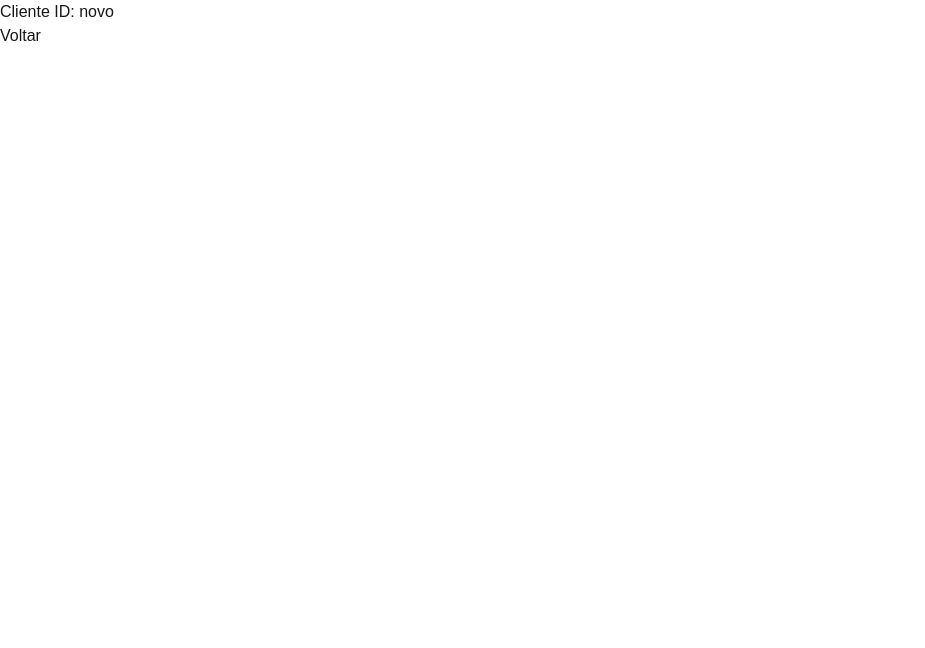
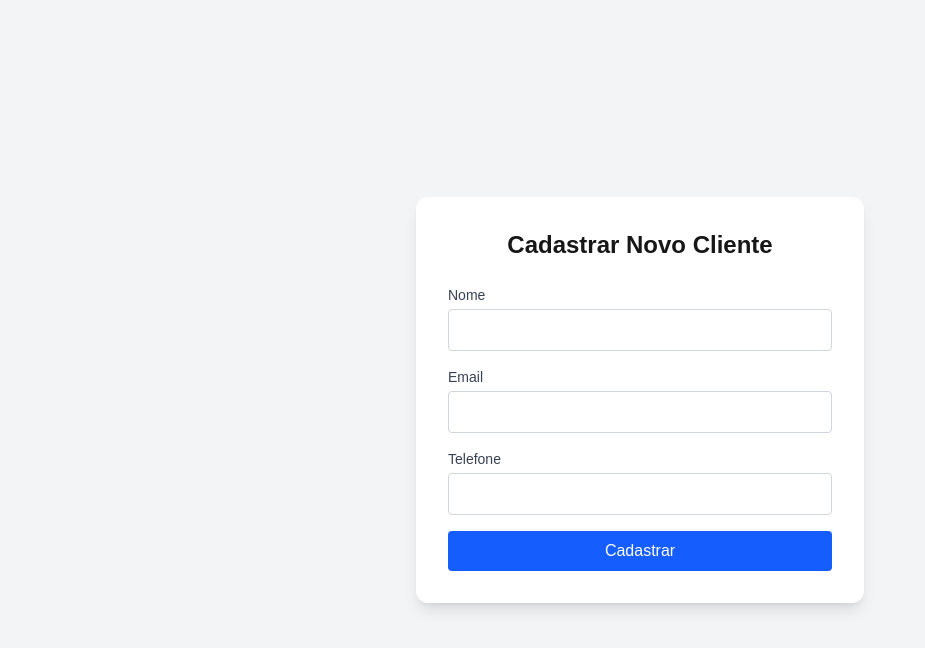
Before and after one commit to LipeeRevoltado/next-app, a Next.js app: page /clientes/novo in a window 1280 px wide. Shown: the top 648 px of the page, without its empty margins (0-925 px from the left). Built offline with nearby package versions, Linux system fonts and the light colour scheme.

Commit message:
Ajustes gerais e ajuste na API

```diff
--- /dev/null
+++ b/lib/db.ts
@@ -0,0 +1,11 @@
+import mysql from 'mysql2/promise';
+
+const pool = mysql.createPool({
+  host: '144.22.200.28',
+  user: 'felipe',
+  password: 'GpCBsGBcsjGnZMxP',
+  database: 'felipe',
+  port: 3306,
+});
+
+export default pool;
--- /dev/null
+++ b/src/app/api/clientes/[id]/route.ts
@@ -0,0 +1,13 @@
+import { NextResponse } from 'next/server';
+import pool from '../../../../../lib/db';
+
+export async function PUT(request: Request, { params }: { params: { id: string } }) {
+  const { nome, telefone } = await request.json();
+  await pool.query('UPDATE cliente SET nome = ?, telefone = ? WHERE id = ?', [nome, telefone, params.id]);
+  return NextResponse.json({ message: 'Cliente atualizado' });
+}
+
+export async function DELETE(_: Request, { params }: { params: { id: string } }) {
+  await pool.query('DELETE FROM cliente WHERE id = ?', [params.id]);
+  return NextResponse.json({ message: 'Cliente deletado' });
+}
--- a/src/app/api/clientes/route.ts
+++ b/src/app/api/clientes/route.ts
@@ -1,23 +1,18 @@
-import { NextResponse } from "next/server";
+import { NextResponse } from 'next/server';
+import pool from '../../../../lib/db';
 
-let listaClientes = [
-  { id: 1, nome: "João", idade: 25 },
-  { id: 2, nome: "Maria", idade: 30 },
-];
-
-export async function GET(request: Request) {
-  const { searchParams } = new URL(request.url);
-  console.log("PARAMS =>", searchParams);
-
-  const nome = searchParams.get("nome");
-  console.log("PARAMS nome =>", nome);
-
-  return NextResponse.json(listaClientes, { status: 201 });
+export async function GET() {
+  try {
+    const [rows] = await pool.query('SELECT * FROM cliente ORDER BY id');
+    return NextResponse.json(rows);
+  } catch (error) {
+    console.error('Erro ao buscar clientes:', error);
+    return NextResponse.json([], { status: 500 }); // <- Retorna array vazio no erro
+  }
 }
 
 export async function POST(request: Request) {
-  const body = await request.json();
-  console.log("BODY =>", body);
-
-  return NextResponse.json({ message: "Hello World" });
+  const { nome, email, telefone } = await request.json();
+  await pool.query('INSERT INTO cliente (nome, email, telefone) VALUES (?, ?, ?)', [nome, email, telefone]);
+  return NextResponse.json({ message: 'Cliente cadastrado' });
 }
--- a/src/app/clientes/[id]/page.tsx
+++ b/src/app/clientes/[id]/page.tsx
@@ -1,21 +1,65 @@
 "use client";
 
-import Link from "next/link";
-import { useState } from "react";
+import { useEffect, useState } from "react";
+import { useRouter } from "next/navigation";
 
 export default function ClienteId({ params }: { params: { id: string } }) {
-    const [cliente, setCliente] = useState({});
+  const [cliente, setCliente] = useState<any>(null);
+  const [nome, setNome] = useState("");
+  const [telefone, setTelefone] = useState("");
+  const router = useRouter();
 
-    console.log("ID =>", params.id);
+  useEffect(() => {
+    fetch(`/api/clientes`)
+      .then(res => res.json())
+      .then(data => {
+        const c = data.find((c: any) => c.id == params.id);
+        if (c) {
+          setCliente(c);
+          setNome(c.nome);
+          setTelefone(c.telefone);
+        }
+      });
+  }, [params.id]);
 
+  const handleUpdate = async () => {
+    await fetch(`/api/clientes/${params.id}`, {
+      method: 'PUT',
+      body: JSON.stringify({ nome, telefone }),
+      headers: { 'Content-Type': 'application/json' },
+    });
+    router.push('/clientes');
+  };
 
+  if (!cliente) return <p className="p-4">Carregando...</p>;
 
   return (
-    <div>
-      <h1>Cliente ID: {params.id}</h1>
-      <Link href="/clientes">Voltar</Link>
-
-      <input></input>
+    <div className="min-h-screen bg-gray-100 py-10 px-4 sm:px-10">
+      <div className="max-w-2xl mx-auto bg-white p-8 rounded shadow">
+        <h1 className="text-2xl font-bold mb-6">Editando Cliente #{params.id}</h1>
+        <div className="space-y-4">
+          <input
+            type="text"
+            value={nome}
+            onChange={e => setNome(e.target.value)}
+            placeholder="Nome"
+            className="w-full border rounded px-4 py-2"
+          />
+          <input
+            type="text"
+            value={telefone}
+            onChange={e => setTelefone(e.target.value)}
+            placeholder="Telefone"
+            className="w-full border rounded px-4 py-2"
+          />
+          <button
+            onClick={handleUpdate}
+            className="bg-blue-600 text-white px-5 py-2 rounded hover:bg-blue-700 transition"
+          >
+            Salvar Alterações
+          </button>
+        </div>
+      </div>
     </div>
   );
 }
--- /dev/null
+++ b/src/app/clientes/novo/page.tsx
@@ -0,0 +1,72 @@
+'use client';
+
+import { useState } from 'react';
+import { useRouter } from 'next/navigation';
+
+export default function NovoCliente() {
+  const [nome, setNome] = useState('');
+  const [email, setEmail] = useState('');
+  const [telefone, setTelefone] = useState('');
+  const router = useRouter();
+
+  const handleSubmit = async (e: React.FormEvent) => {
+    e.preventDefault();
+
+    await fetch('/api/clientes', {
+      method: 'POST',
+      headers: { 'Content-Type': 'application/json' },
+      body: JSON.stringify({ nome, email, telefone }),
+    });
+
+    router.push('/clientes');
+  };
+
+  return (
+    <div className="min-h-screen bg-gray-100 flex items-center justify-center">
+      <div className="bg-white p-8 rounded-xl shadow-lg w-full max-w-md">
+        <h1 className="text-2xl font-bold mb-6 text-center">Cadastrar Novo Cliente</h1>
+        <form onSubmit={handleSubmit} className="space-y-4">
+          <div>
+            <label className="block text-sm font-medium text-gray-700">Nome</label>
+            <input
+              type="text"
+              value={nome}
+              onChange={(e) => setNome(e.target.value)}
+              required
+              className="mt-1 block w-full border border-gray-300 rounded px-3 py-2"
+            />
+          </div>
+
+          <div>
+            <label className="block text-sm font-medium text-gray-700">Email</label>
+            <input
+              type="email"
+              value={email}
+              onChange={(e) => setEmail(e.target.value)}
+              required
+              className="mt-1 block w-full border border-gray-300 rounded px-3 py-2"
+            />
+          </div>
+
+          <div>
+            <label className="block text-sm font-medium text-gray-700">Telefone</label>
+            <input
+              type="text"
+              value={telefone}
+              onChange={(e) => setTelefone(e.target.value)}
+              required
+              className="mt-1 block w-full border border-gray-300 rounded px-3 py-2"
+            />
+          </div>
+
+          <button
+            type="submit"
+            className="w-full bg-blue-600 text-white py-2 rounded hover:bg-blue-700 transition"
+          >
+            Cadastrar
+          </button>
+        </form>
+      </div>
+    </div>
+  );
+}
--- a/src/app/clientes/page.tsx
+++ b/src/app/clientes/page.tsx
@@ -1,15 +1,68 @@
 "use client";
 
-import { useState } from "react";
+import { useEffect, useState } from "react";
+import Link from "next/link";
 
 export default function Clientes() {
-  const [clientes, setClientes] = useState({});
+  const [clientes, setClientes] = useState<any[]>([]);
 
-  console.log('LISTA DE CLIENTES');
+  useEffect(() => {
+    fetch("/api/clientes")
+      .then(res => res.json())
+      .then(data => {
+        console.log("Dados recebidos:", data);
+        setClientes(data);
+      });
+  }, []);
+
+  const excluirCliente = async (id: number) => {
+    await fetch(`/api/clientes/${id}`, {
+      method: "DELETE",
+    });
+    setClientes(clientes.filter(c => c.id !== id));
+  };
 
   return (
-    <div>
-      <h1>Lista de Clientes</h1>
+    <div className="min-h-screen bg-gray-100 py-10 px-4 sm:px-10">
+      <div className="max-w-4xl mx-auto">
+        <div className="flex justify-between items-center mb-8">
+          <h1 className="text-3xl font-bold">Clientes</h1>
+          <Link href="/clientes/novo">
+            <button className="bg-green-600 text-white px-5 py-2 rounded hover:bg-green-700 transition">
+              Novo Cliente
+            </button>
+          </Link>
+        </div>
+
+        {clientes.length === 0 ? (
+          <p className="text-gray-600">Nenhum cliente encontrado.</p>
+        ) : (
+          <ul className="space-y-4">
+            {clientes.map(cliente => (
+              <li key={cliente.id} className="bg-white p-6 rounded-xl shadow flex flex-col sm:flex-row sm:items-center justify-between">
+                <div className="space-y-1">
+                  <p className="text-xl font-semibold">{cliente.nome}</p>
+                  <p className="text-gray-600">{cliente.email}</p>
+                  <p className="text-gray-600">{cliente.telefone}</p>
+                </div>
+                <div className="flex space-x-3 mt-4 sm:mt-0">
+                  <Link href={`/clientes/${cliente.id}`}>
+                    <button className="bg-yellow-500 text-white px-4 py-2 rounded hover:bg-yellow-600 transition">
+                      Editar
+                    </button>
+                  </Link>
+                  <button
+                    onClick={() => excluirCliente(cliente.id)}
+                    className="bg-red-600 text-white px-4 py-2 rounded hover:bg-red-700 transition"
+                  >
+                    Excluir
+                  </button>
+                </div>
+              </li>
+            ))}
+          </ul>
+        )}
+      </div>
     </div>
   );
 }
--- a/src/app/page.tsx
+++ b/src/app/page.tsx
@@ -1,7 +1,17 @@
+import Link from "next/link";
+
 export default function Home() {
   return (
-    <div>
-      <h1>Tela de Home do Felipe</h1>
+    <div className="min-h-screen flex items-center justify-center bg-gradient-to-br from-blue-200 to-blue-400">
+      <div className="bg-white rounded-xl shadow-xl p-10 text-center space-y-6 max-w-lg w-full">
+        <h1 className="text-4xl font-bold text-gray-800">Sistema de Clientes</h1>
+        <p className="text-gray-600">Gerencie seus clientes com facilidade e agilidade.</p>
+        <Link href="/clientes">
+          <button className="bg-blue-600 text-white px-6 py-3 rounded-full hover:bg-blue-700 transition shadow-md">
+            Acessar Clientes
+          </button>
+        </Link>
+      </div>
     </div>
   );
 }
--- /dev/null
+++ b/types/cliente.ts
@@ -0,0 +1,6 @@
+export type Cliente = {
+    id: number;
+    nome: string;
+    email: string;
+    telefone: string;
+  };
```
Also changed, not shown: package.json (+8 -5 lines), 1 other file (tests, documents, lock files or other folders).
